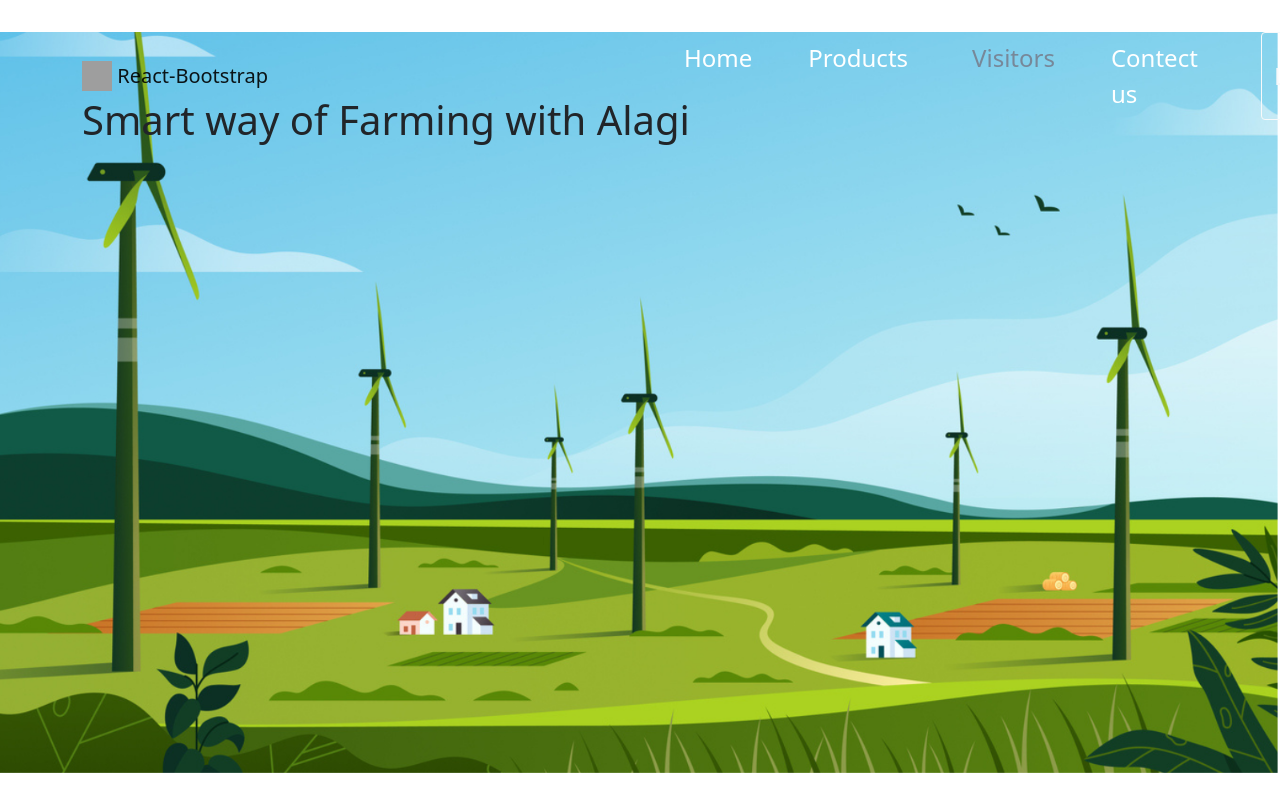
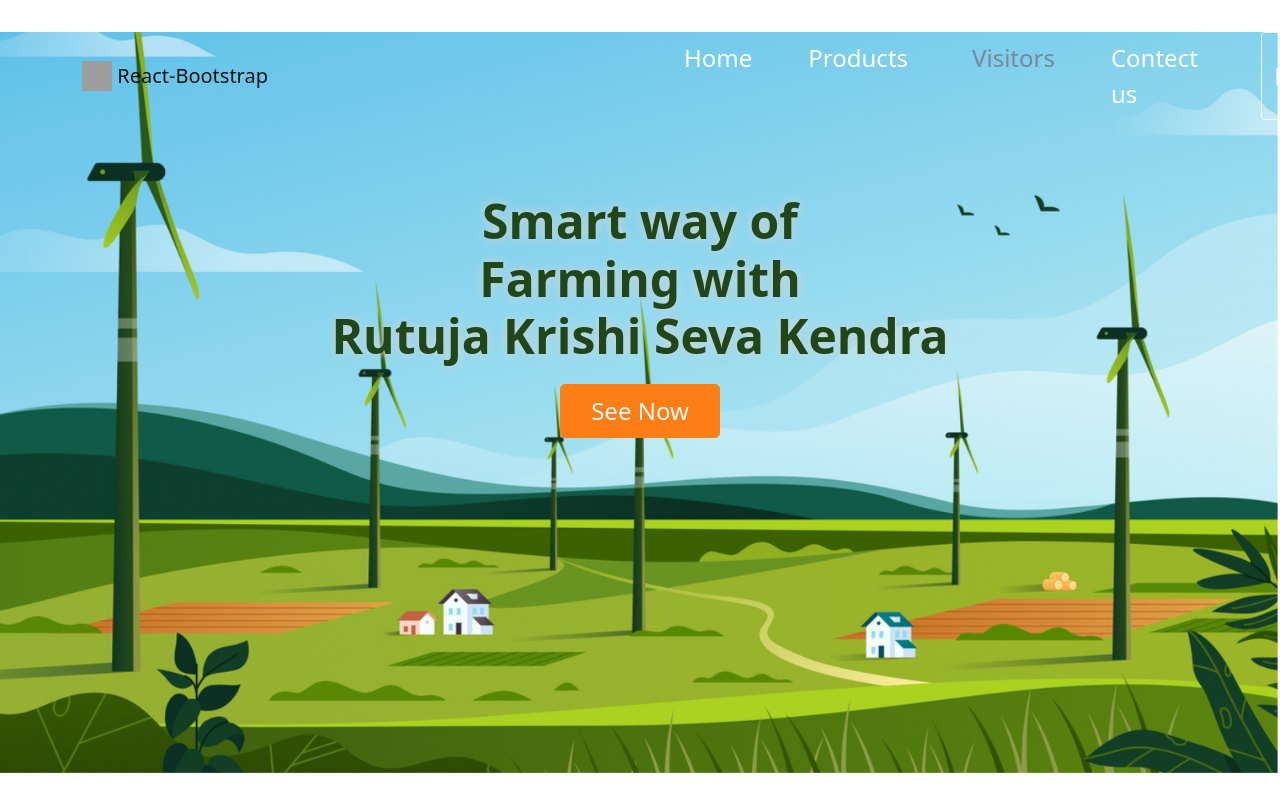
Before and after one commit to PranavShelke4/agrotech, a React (Create React App) app in the folder frontend/: page /home in a window 1280 px wide. Shown: the top 800 px of the page. Built offline with nearby package versions, Linux system fonts and the light colour scheme; grey boxes are pictures that could not be loaded.

Commit message:
header done

```diff
--- a/frontend/src/component/Home/Header/header.css
+++ b/frontend/src/component/Home/Header/header.css
@@ -1,9 +1,31 @@
 .header{
     background-image: url("../../../assets/bg.png");
     margin-top: -6rem;
-    padding-top: 4rem;
+    padding-top: 10rem;
     height: 48.5rem;
     background-position: center;
     background-repeat: no-repeat;
     background-size: cover;
+    text-align: center;
 }
+
+.title{
+    font-size: 3rem;
+    color: #20461a;
+    text-shadow: lightgray 0px 0px 10px;
+}
+
+#seeNow{
+    background-color: #fd7e14;
+    border-color: #fd7e14;
+    border-radius: 5px;
+    width: 10rem;
+    padding: .5rem;
+    font-size: 1.5rem;
+    margin-top: .7rem;
+}
+
+#seeNow:hover{
+    background-color: #f9b917;
+    border-color: #f9b917;
+}
--- a/frontend/src/component/Home/Header/header.js
+++ b/frontend/src/component/Home/Header/header.js
@@ -1,16 +1,23 @@
-import React from 'react'
-import "./header.css"
-import { Container } from 'react-bootstrap';
+import React from "react";
+import "./header.css";
+import { Container, Button } from "react-bootstrap";
 
 function header() {
   return (
-    <div className='header'>
+    <div className="header">
       <Container>
-       <h1>  Smart way of
-Farming with Alagi </h1>
+        <h1 className="title">
+          <b>
+            {" "}
+            Smart way of <br></br> Farming with <br></br> Rutuja Krishi Seva
+            Kendra{" "}
+          </b>
+        </h1>
+        <Button id="seeNow" variant="outline-light">See Now</Button>
+
       </Container>
     </div>
-  )
+  );
 }
 
-export default header
+export default header;
--- a/frontend/src/component/Navbar/navbar.css
+++ b/frontend/src/component/Navbar/navbar.css
@@ -36,4 +36,15 @@
 
 #navLink2:hover {
     color: #22461a;
+    /* #6fc8ea */
 }
+
+@media only screen and (max-width: 960px) {
+    #navBar{
+        background-color: none;
+    }
+
+    #nav1{
+        padding-left: 3rem;
+    }
+  }
```
